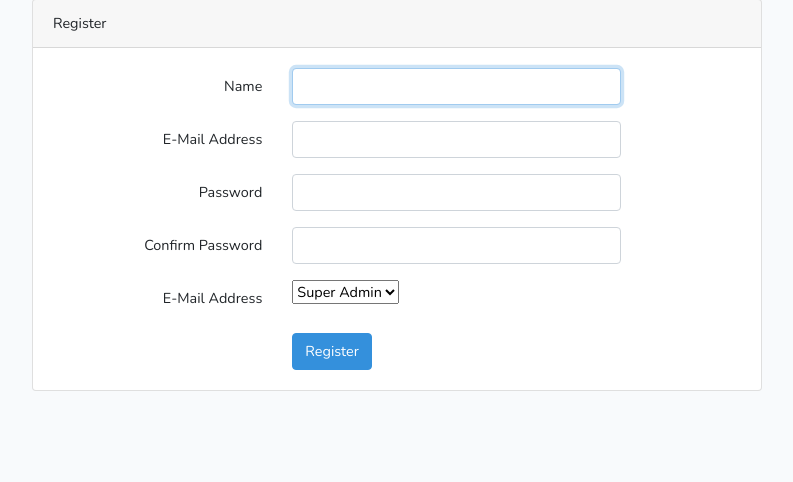
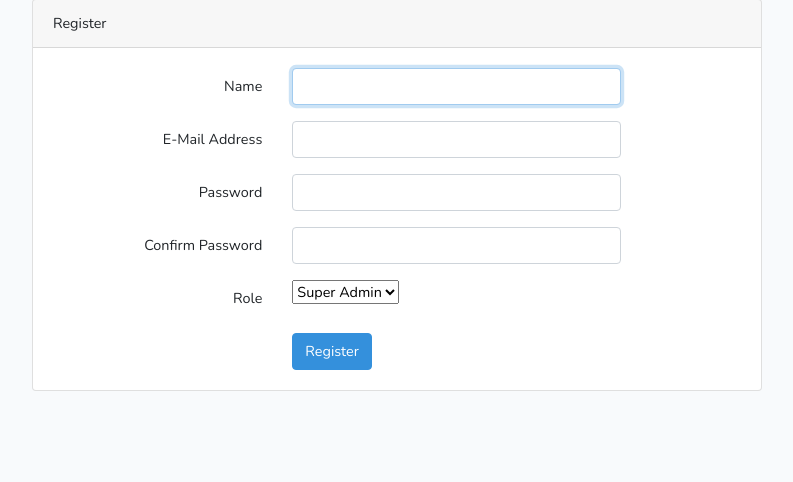
Before and after one commit to pisitPayakpong/active_master, a Laravel app: page /register in a window 1280 px wide. Shown: the part 80-562 px from the top of the page, without its empty margins (243-1036 px from the left). Run offline with Laravel 8, Linux system fonts and the light colour scheme.

Commit message:
refector code

```diff
--- a/app/Http/Controllers/Auth/RegisterController.php
+++ b/app/Http/Controllers/Auth/RegisterController.php
@@ -51,7 +51,8 @@ class RegisterController extends Controller
         return Validator::make($data, [
             'name' => ['required', 'string', 'max:255'],
             'email' => ['required', 'string', 'email', 'max:255', 'unique:users'],
-            'password' => ['required', 'string', 'min:8', 'confirmed'],
+            'password' => ['required', 'string', 'min:4', 'confirmed'],
+            'role' =>  ['required']
         ]);
     }
 
@@ -66,7 +67,7 @@ class RegisterController extends Controller
         return User::create([
             'name' => $data['name'],
             'email' => $data['email'],
-            'role' => $data['role'] ?? 'vistor',
+            'role' => $data['role'],
             'password' => Hash::make($data['password']),
         ]);
     }
--- a/app/User.php
+++ b/app/User.php
@@ -16,7 +16,7 @@ class User extends Authenticatable
      * @var array
      */
     protected $fillable = [
-        'name', 'email', 'password',
+        'name', 'email', 'password', 'role'
     ];
 
     /**
--- a/resources/views/auth/register.blade.php
+++ b/resources/views/auth/register.blade.php
@@ -62,10 +62,10 @@
                         </div>
 
                         <div class="form-group row">
-                            <label for="email" class="col-md-4 col-form-label text-md-right">{{ __('E-Mail Address') }}</label>
+                            <label for="email" class="col-md-4 col-form-label text-md-right">Role</label>
 
                             <div class="col-md-6">
-                            <select>
+                            <select name="role">
                                 <option value="super_admin">Super Admin</option>
                                 <option value="admin">Admin</option>
                                 <option value="vistor">Vistor</option>
```
